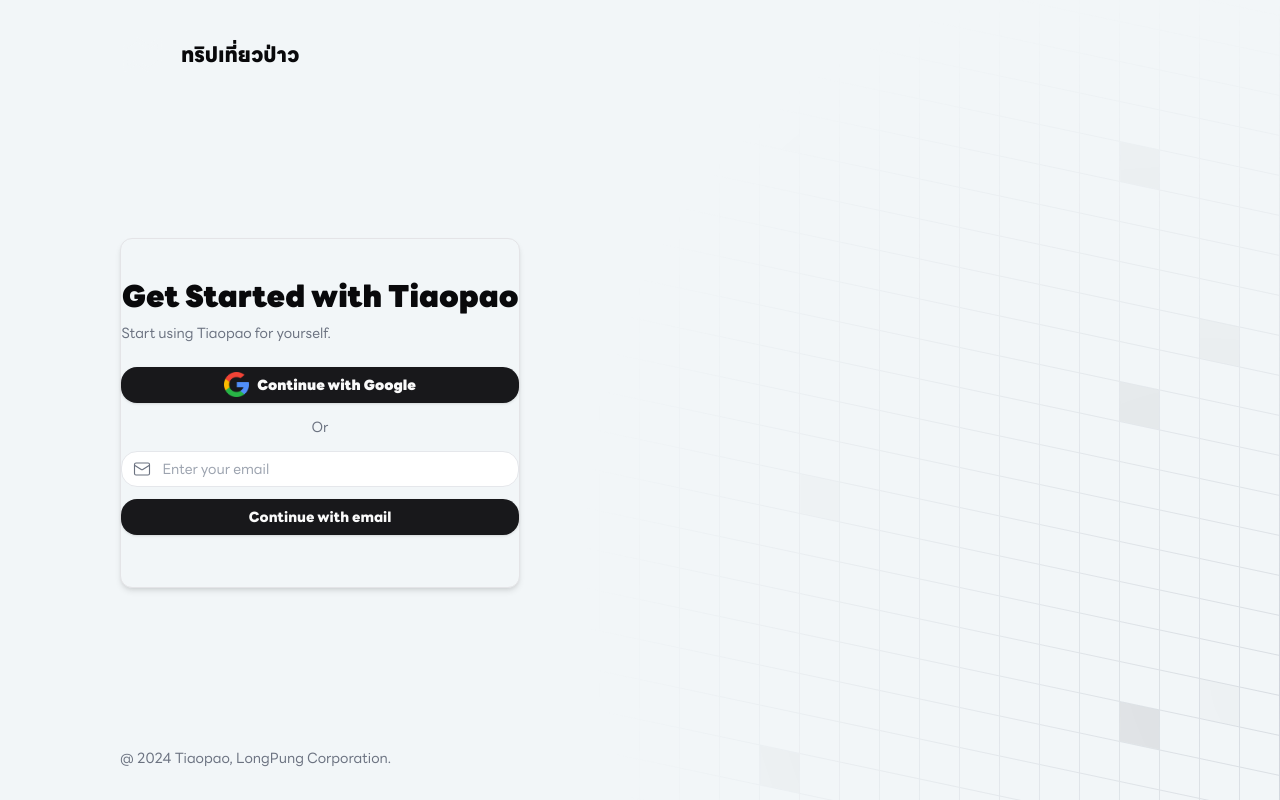
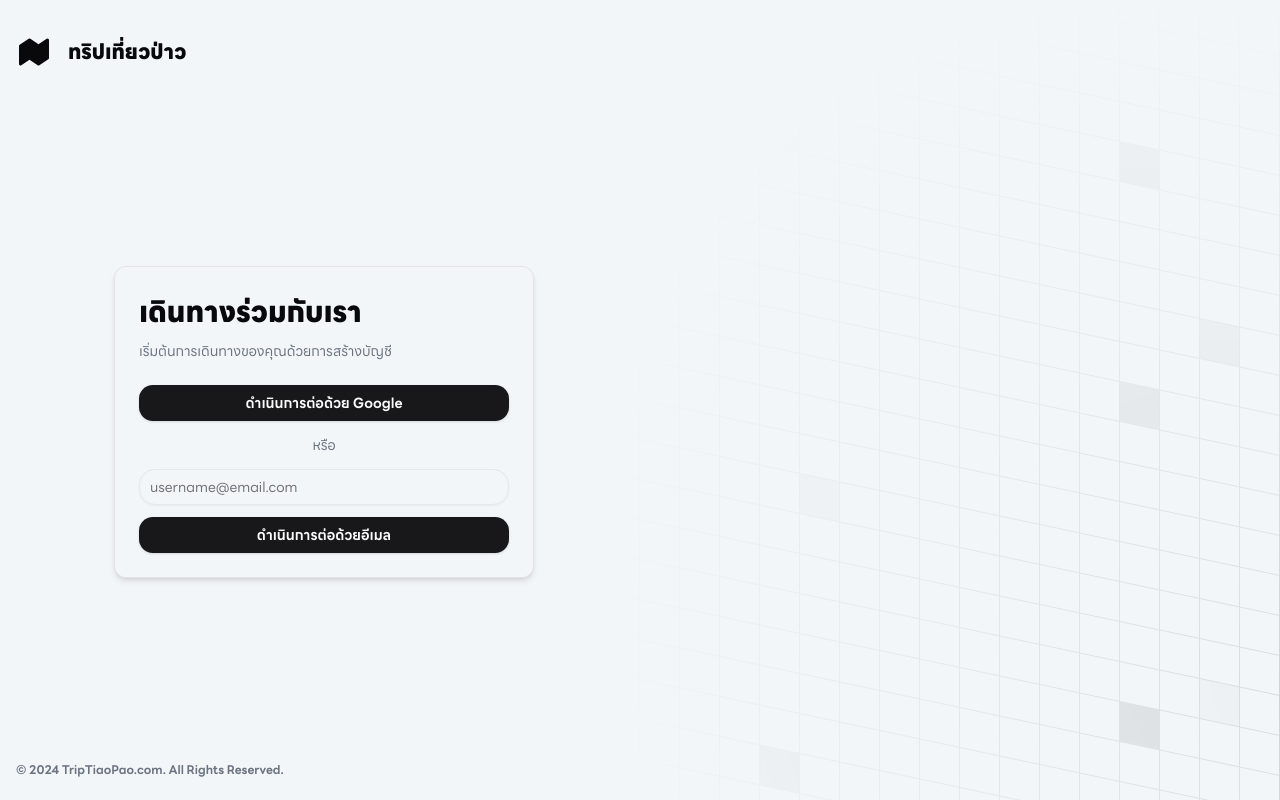
Before and after one commit to cmdshifts/tiaopao-ai, a Next.js app: page /auth in a window 1280 px wide. Shown: the top 800 px of the page. Built offline with nearby package versions, Linux system fonts and the light colour scheme.

Commit message:
refactor: Authentication Page.

```diff
--- a/package.json
+++ b/package.json
@@ -12,7 +12,6 @@
     "prepare": "husky"
   },
   "dependencies": {
-    "@heroicons/react": "^2.1.5",
     "@radix-ui/react-checkbox": "^1.1.1",
     "@radix-ui/react-dialog": "^1.1.1",
     "@radix-ui/react-icons": "^1.3.0",
--- a/src/app/auth/page.tsx
+++ b/src/app/auth/page.tsx
@@ -1,10 +1,73 @@
-import { Login } from "@/components/customs/login-form"
 import React from "react"
+import { cn } from "@/lib/utils"
+import AnimatedGridPattern from "@/components/magicui/animated-grid-pattern"
+import { Header } from "@/components/customs/Header"
+import { Footer } from "@/components/customs/Footer"
+import { Card } from "@/components/ui/card"
+import { Button } from "@/components/ui/button"
+import { Input } from "@/components/ui/input"
 
 export default function Auth() {
   return (
-    <main>
-      <Login />
-    </main>
+    <>
+      <main>
+        <section className="w-full h-screen flex flex-col flex-1">
+          <Header
+            isNotification={false}
+            showMenu={false}
+            showActionButton={false}
+            size="lg"
+            className="relative"
+          />
+          <div className="flex justify-center items-center flex-1 h-full w-full">
+            <div className="grid grid-cols-2 gap-4 p-4 max-w-[1400px] h-full w-full">
+              <div className="flex items-center justify-center">
+                <Card className="flex justify-center items-center h-auto w-[420px] shadow-md p-6">
+                  <form className="w-full">
+                    <div className="grid gap-6">
+                      <div className="space-y-2">
+                        <h1 className="text-heading-lg">เดินทางร่วมกับเรา</h1>
+                        <p className="text-sm text-gray-500">
+                          เริ่มต้นการเดินทางของคุณด้วยการสร้างบัญชี
+                        </p>
+                      </div>
+                      <Button>ดำเนินการต่อด้วย Google</Button>
+                      <div className="relative">
+                        <span className="absolute top-1/2 left-1/2 transform -translate-x-1/2 -translate-y-1/2 text-sm text-gray-500 px-3">
+                          หรือ
+                        </span>
+                      </div>
+                      <div className="grid gap-3">
+                        <div className="relative">
+                          <span className="text-gray-500 absolute top-1/2 left-3 transform -translate-y-1/2"></span>
+                          <Input
+                            type="email"
+                            className="w-full border border-gray-200 p-2.5 h-9 rounded-lg placeholder:text-sm"
+                            placeholder="username@email.com"
+                          />
+                        </div>
+                        <Button>ดำเนินการต่อด้วยอีเมล</Button>
+                      </div>
+                    </div>
+                  </form>
+                </Card>
+              </div>
+              <div className="flex items-center justify-center text-xl"></div>
+            </div>
+          </div>
+          <Footer />
+        </section>
+        <AnimatedGridPattern
+          numSquares={30}
+          maxOpacity={0.1}
+          duration={3}
+          repeatDelay={1}
+          className={cn(
+            "[mask-image:radial-gradient(700px_circle_at_right,white,transparent)]",
+            "inset-x-0 inset-y-[-30%] h-[200%] skew-y-12 -z-30"
+          )}
+        />
+      </main>
+    </>
   )
 }
--- a/src/components/customs/login-form.tsx
+++ /dev/null
@@ -1,96 +0,0 @@
-import React from "react"
-import Image from "next/image"
-import Link from "next/link"
-import { Button } from "@/components/ui/button"
-import { Card } from "../ui/card"
-import { Mail } from "lucide-react"
-import { siteConfig } from "@/configs/site.config"
-import { cn } from "@/lib/utils"
-import AnimatedGridPattern from "@/components/magicui/animated-grid-pattern"
-
-export const Login: React.FC = () => {
-  return (
-    <>
-      <section className="h-screen grid md:grid-cols-2">
-        <div className=" p-4 md:p-8 flex flex-col justify-between h-full max-w-2xl mx-auto">
-          <div>
-            <Link
-              href="/"
-              className="flex justify-left items-center gap-4">
-              <Image
-                src="/images/logo.svg"
-                width={45}
-                height={45}
-                alt="logo"
-              />
-              <h3 className="text-heading-sm">{siteConfig.name}</h3>
-            </Link>
-          </div>
-          <Card className=" h-[350px] w-[400px] shadow-md flex justify-center">
-            <form className="mt-10 ">
-              <div className="grid gap-6">
-                <div className="space-y-2">
-                  <h1 className="text-3xl font-bold">
-                    Get Started with Tiaopao
-                  </h1>
-                  <p className="text-sm text-gray-500">
-                    Start using Tiaopao for yourself.
-                  </p>
-                </div>
-                <Button className="bordor text-sm font-bold rounded-lg p-2.5 h-9 flex items-center justify-center gap-2">
-                  <Image
-                    src="/images/search.png"
-                    width={25}
-                    height={25}
-                    alt="logo"
-                  />
-                  Continue with Google
-                </Button>
-                <div className="relative">
-                  <span className="absolute top-1/2 left-1/2 transform -translate-x-1/2 -translate-y-1/2 text-sm text-gray-500 px-3">
-                    Or
-                  </span>
-                </div>
-                <div className="grid gap-3">
-                  <div className="relative">
-                    <span className="text-gray-500 absolute top-1/2 left-3 transform -translate-y-1/2">
-                      <Mail
-                        strokeWidth={1.5}
-                        size={18}
-                      />
-                    </span>
-                    <input
-                      type="email"
-                      className="w-full border border-gray-200 p-2.5 pl-10 h-9 rounded-lg placeholder:text-sm"
-                      placeholder="Enter your email"
-                    />
-                  </div>
-                  <div>
-                    <Button className="w-full bordor text-sm font-semibold rounded-lg p-2.5 h-9 ">
-                      Continue with email
-                    </Button>
-                  </div>
-                </div>
-              </div>
-            </form>
-          </Card>
-          <p className="text-sm text-gray-500">
-            @ 2024 Tiaopao, LongPung Corporation.
-          </p>
-        </div>
-        <div className="hidden md:block bg-background h-full">
-          <AnimatedGridPattern
-            numSquares={30}
-            maxOpacity={0.1}
-            duration={3}
-            repeatDelay={1}
-            className={cn(
-              "[mask-image:radial-gradient(700px_circle_at_right,white,transparent)]",
-              "inset-x-0 inset-y-[-30%] h-[200%] skew-y-12"
-            )}
-          />
-        </div>
-      </section>
-    </>
-  )
-}
```
Also changed, not shown: 1 other file (tests, documents, lock files or other folders).
